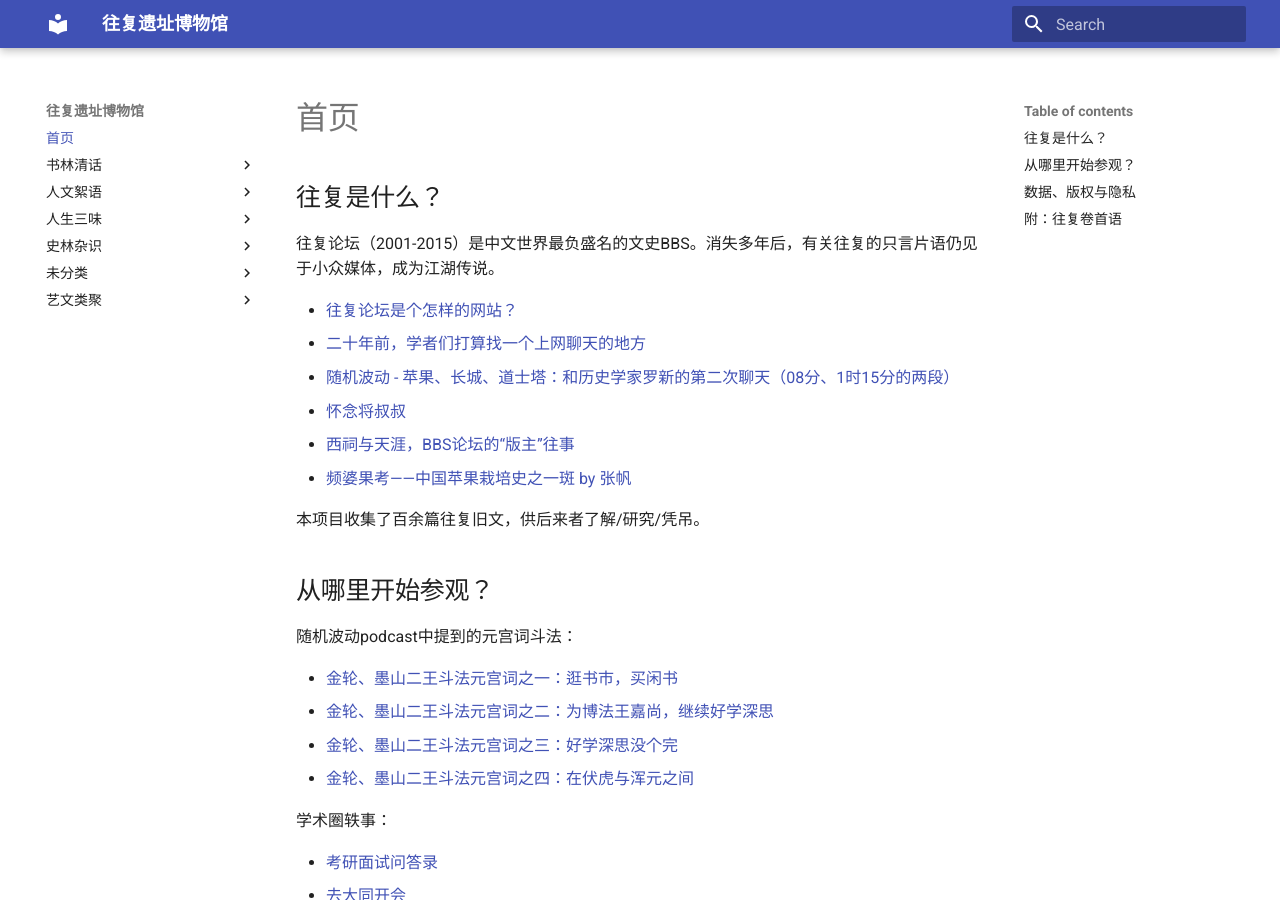
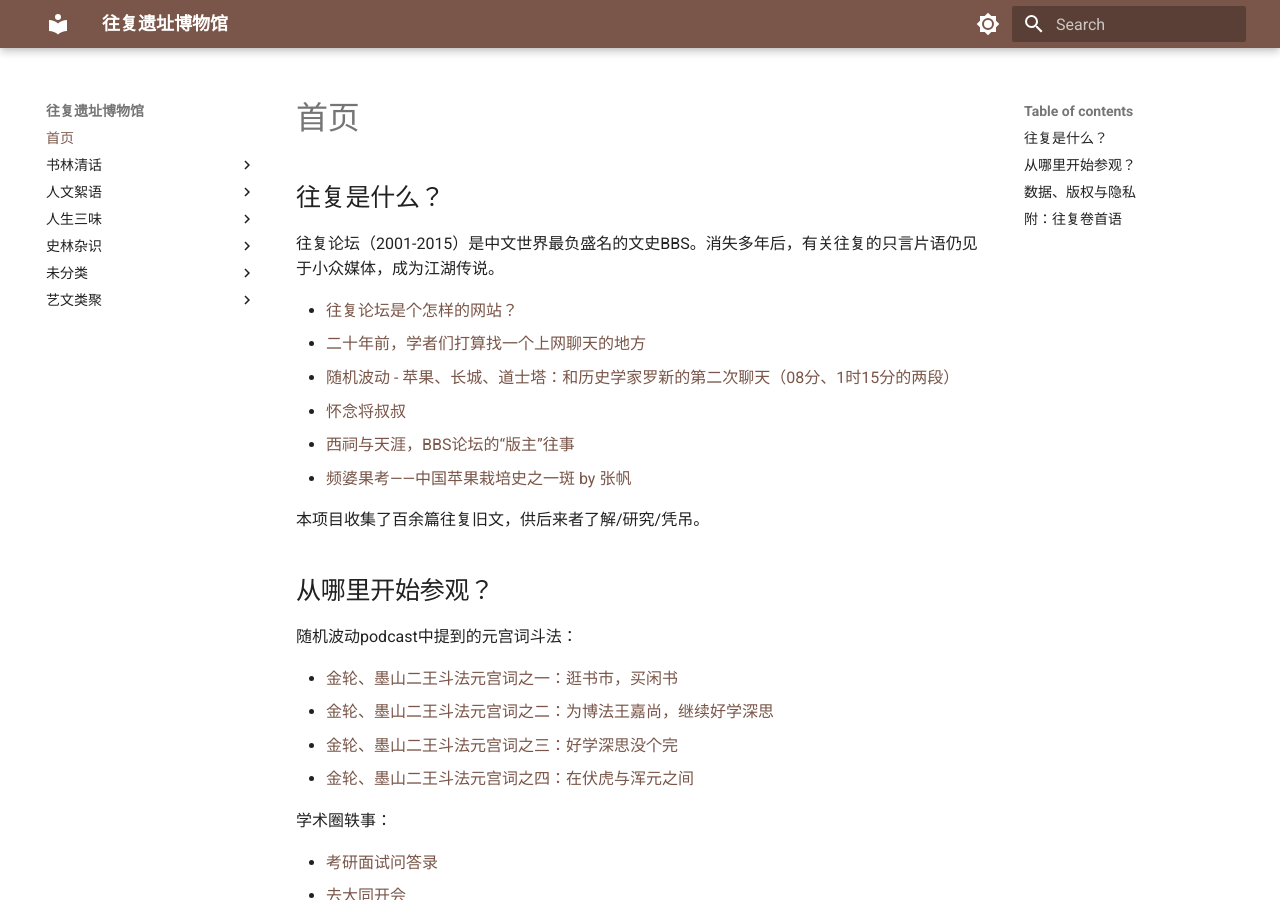
Before and after one commit to wangf-legacy/wangf-legacy.github.io, an MkDocs documentation site: the page built from docs/index.md, in a window 1280 px wide and 900 px high. Built offline with MkDocs 1.6.1 and Material for MkDocs 9.7.7, drawn with Linux system fonts in a browser that asks for light colours.

```diff
--- a/mkdocs.yml
+++ b/mkdocs.yml
@@ -1,3 +1,18 @@
 site_name: 往复遗址博物馆
 site_description: 往复论坛（2001-2015）是中文世界最负盛名的文史BBS。本项目收集了部分往复旧文，供后来者了解/研究/凭吊。
-theme: material
+theme:
+    name: material
+    palette:
+    # Palette toggle for light mode
+    - scheme: default
+      primary: brown
+      toggle:
+        icon: material/brightness-7
+        name: Switch to dark mode
+
+    # Palette toggle for dark mode
+    - scheme: slate
+      primary: brown
+      toggle:
+        icon: material/brightness-4
+        name: Switch to light mode
```
